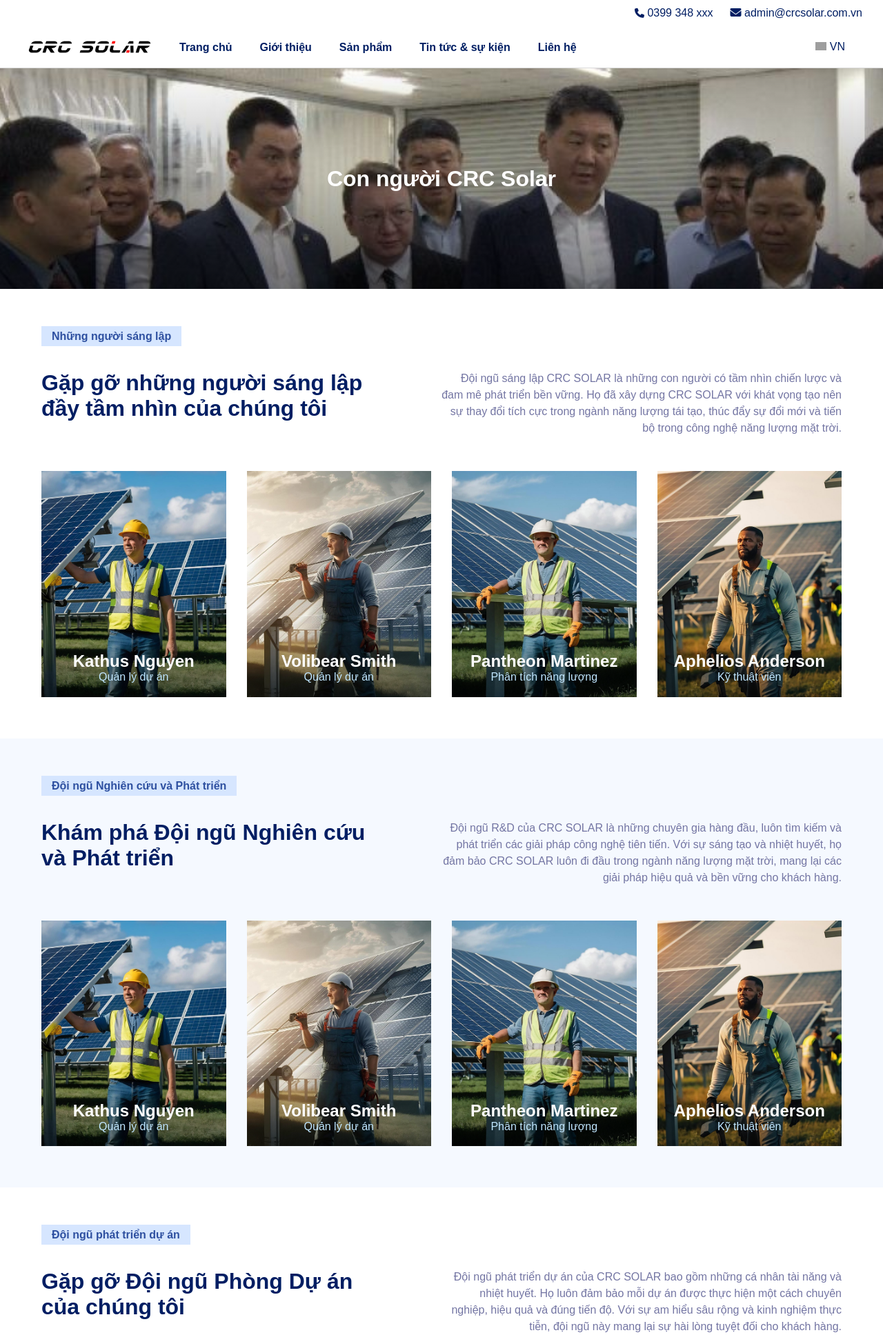
After one commit to HKJared/CRC-Solar, a PHP site: page /staff.php in a window 1280 px wide. The commit adds this page. Shown: the top 1936 px of the page at 69% size. Run offline with PHP 8.4, Linux system fonts and the light colour scheme; grey boxes are pictures that could not be loaded.

Commit message:
Fix header

```diff
--- a/includes/header.php
+++ b/includes/header.php
@@ -24,20 +24,21 @@
             <ul class="center" id="main-menu">
                 <li><a href="index.php">Trang chủ</a></li>
                 <li>
-                    <a href="">Về chúng tôi</a>
+                    <a href="about.php">Giới thiệu</a>
                     <ul class="sub-menu">
-                        <li><a href="about.php">Giới thiệu</a></li>
-                        <li><a href="">Đối tác</a></li>
+                        <li><a href="">Thư ngỏ</a></li>
+                        <li><a href="staff.php">Con người CRC Solar</a></li>
+                        <li><a href="">Tầm nhìn chiến lược</a></li>
                         <li><a href="">Trách nhiệm xã hội</a></li>
                     </ul>
                 </li>
                 <li>
-                    <a href="">Sản phẩm</a>
+                    <a href="product.php">Sản phẩm</a>
                     <ul class="sub-menu">
-                        <li><a href="../public/product.php">CRC 60Mhm - 166</a></li>
-                        <li><a href="">CRC 72Mhm - 166</a></li>
-                        <li><a href="../public/technology.php">Công nghệ</a></li>
-                        <li><a href="../public/quality.php">Chất lượng</a></li>
+                        <li><a href="Crc-60Mhm-166.php">CRC 60Mhm - 166</a></li>
+                        <li><a href="Crc-72Mhm-166">CRC 72Mhm - 166</a></li>
+                        <li><a href="technology.php">Công nghệ</a></li>
+                        <li><a href="quality.php">Chất lượng</a></li>
                     </ul>
                 </li>
                 <li>
--- /dev/null
+++ b/public/css/staff.css
@@ -0,0 +1,77 @@
+body {
+    background-image: url('../images/block1.jpg');
+}
+
+.top-main {
+    height: 40vh;
+}
+
+.block .header {
+    padding-top: 40px;
+}
+
+.block .header h1 {
+    width: 50%;
+    padding-right: 70px;
+    color: var(--mainColor);
+}
+
+.block .header span {
+    width: 50%;
+    text-align: right;
+    line-height: 1.5;
+}
+
+.people-container {
+    display: flex;
+    justify-content: flex-start;
+    flex-wrap: wrap;
+    margin-top: 50px;
+}
+
+.items-people {
+    flex: 1 1 calc(25% - 30px);
+    margin-right: 30px;
+    position: relative;
+    overflow: hidden;
+}
+
+.items-people:last-child {
+    margin-right: 0;
+}
+
+.items-people img {
+    width: 100%;
+    display: block;
+    transition: transform 0.5s ease;
+}
+
+.items-people:hover img {
+    transform: scale(1.1);
+}
+
+.profile {
+    position: absolute;
+    width: 100%;
+    height: 100%;
+    top: calc(80% - 20px);
+    padding-top: 20px;
+    left: 0;
+    background: linear-gradient(to bottom, rgba(0, 0, 0, 0) 0%, rgba(0, 0, 0, 1) 60%);
+    transition: transform 0.5s ease;
+}
+
+.profile h1 {
+    color: #fff;
+    font-size: 24px;
+    text-align: center;
+}
+
+.profile span {
+    color: #c0e6ff;
+    text-align: center;
+}
+
+.items-people:hover .profile {
+    transform: translateY(-30px);
+}
--- /dev/null
+++ b/public/staff.php
@@ -0,0 +1,128 @@
+<?php include('../includes/header.php') ?>
+<link rel="stylesheet" href="css/staff.css">
+<main class="center">
+    <div class="slogan top-main center column">
+        <h1>Con người CRC Solar</h1>
+    </div>
+    <div class="main center column">
+    <div class="block block1 column">
+        <div class="top-block">
+        <span>Những người sáng lập</span>
+        </div>
+        <div class="row header">
+            <h1>Gặp gỡ những người sáng lập đầy tầm nhìn của chúng tôi</h1>
+            <span>Đội ngũ sáng lập CRC SOLAR là những con người có tầm nhìn chiến lược và đam mê phát triển bền vững. Họ đã xây dựng CRC SOLAR với khát vọng tạo nên sự thay đổi tích cực trong ngành năng lượng tái tạo, thúc đẩy sự đổi mới và tiến bộ trong công nghệ năng lượng mặt trời.</span>
+        </div>
+        <div class="people-container row">
+            <div class="items-people">
+                <img src="images/people1.jpg" alt="">
+                <div class="profile column">
+                    <h1>Kathus Nguyen</h1>
+                    <span>Quản lý dự án</span>
+                </div>
+            </div>
+            <div class="items-people">
+                <img src="images/people2.jpg" alt="">
+                <div class="profile column">
+                    <h1>Volibear Smith</h1>
+                    <span>Quản lý dự án</span>
+                </div>
+            </div>
+            <div class="items-people">
+                <img src="images/people3.jpg" alt="">
+                <div class="profile column">
+                    <h1>Pantheon Martinez</h1>
+                    <span>Phân tích năng lượng</span>
+                </div>
+            </div>
+            <div class="items-people">
+                <img src="images/people4.jpg" alt="">
+                <div class="profile column">
+                    <h1>Aphelios Anderson</h1>
+                    <span>Kỹ thuật viên</span>
+                </div>
+            </div>
+        </div>
+    </div>
+    <div class="center" style="width: 100vw; background-color: #f5f9ff">
+        <div class="block block2 column">
+            <div class="top-block">
+                <span>Đội ngũ Nghiên cứu và Phát triển</span>
+            </div>
+            <div class="row header">
+                <h1>Khám phá Đội ngũ Nghiên cứu và Phát triển</h1>
+                <span>Đội ngũ R&D của CRC SOLAR là những chuyên gia hàng đầu, luôn tìm kiếm và phát triển các giải pháp công nghệ tiên tiến. Với sự sáng tạo và nhiệt huyết, họ đảm bảo CRC SOLAR luôn đi đầu trong ngành năng lượng mặt trời, mang lại các giải pháp hiệu quả và bền vững cho khách hàng.</span>
+            </div>
+            <div class="people-container row">
+                <div class="items-people">
+                    <img src="images/people1.jpg" alt="">
+                    <div class="profile column">
+                        <h1>Kathus Nguyen</h1>
+                        <span>Quản lý dự án</span>
+                    </div>
+                </div>
+                <div class="items-people">
+                    <img src="images/people2.jpg" alt="">
+                    <div class="profile column">
+                        <h1>Volibear Smith</h1>
+                        <span>Quản lý dự án</span>
+                    </div>
+                </div>
+                <div class="items-people">
+                    <img src="images/people3.jpg" alt="">
+                    <div class="profile column">
+                        <h1>Pantheon Martinez</h1>
+                        <span>Phân tích năng lượng</span>
+                    </div>
+                </div>
+                <div class="items-people">
+                    <img src="images/people4.jpg" alt="">
+                    <div class="profile column">
+                        <h1>Aphelios Anderson</h1>
+                        <span>Kỹ thuật viên</span>
+                    </div>
+                </div>
+            </div>
+        </div>
+    </div>
+    <div class="block block3 column">
+        <div class="top-block">
+            <span>Đội ngũ phát triển dự án</span>
+        </div>
+        <div class="row header">
+            <h1>Gặp gỡ Đội ngũ Phòng Dự án của chúng tôi</h1>
+            <span>Đội ngũ phát triển dự án của CRC SOLAR bao gồm những cá nhân tài năng và nhiệt huyết. Họ luôn đảm bảo mỗi dự án được thực hiện một cách chuyên nghiệp, hiệu quả và đúng tiến độ. Với sự am hiểu sâu rộng và kinh nghiệm thực tiễn, đội ngũ này mang lại sự hài lòng tuyệt đối cho khách hàng.</span>
+        </div>
+        <div class="people-container row">
+            <div class="items-people">
+                <img src="images/people1.jpg" alt="">
+                <div class="profile column">
+                    <h1>Kathus Nguyen</h1>
+                    <span>Quản lý dự án</span>
+                </div>
+            </div>
+            <div class="items-people">
+                <img src="images/people2.jpg" alt="">
+                <div class="profile column">
+                    <h1>Volibear Smith</h1>
+                    <span>Quản lý dự án</span>
+                </div>
+            </div>
+            <div class="items-people">
+                <img src="images/people3.jpg" alt="">
+                <div class="profile column">
+                    <h1>Pantheon Martinez</h1>
+                    <span>Phân tích năng lượng</span>
+                </div>
+            </div>
+            <div class="items-people">
+                <img src="images/people4.jpg" alt="">
+                <div class="profile column">
+                    <h1>Aphelios Anderson</h1>
+                    <span>Kỹ thuật viên</span>
+                </div>
+            </div>
+        </div>
+    </div>
+</main>
+<?php include('../includes/footer.php') ?>
```
Also changed, not shown: public/vision.php (added, +13 -0 lines), README.md, public/css/vision.css (added), public/images/main-vision.jpg (added).
